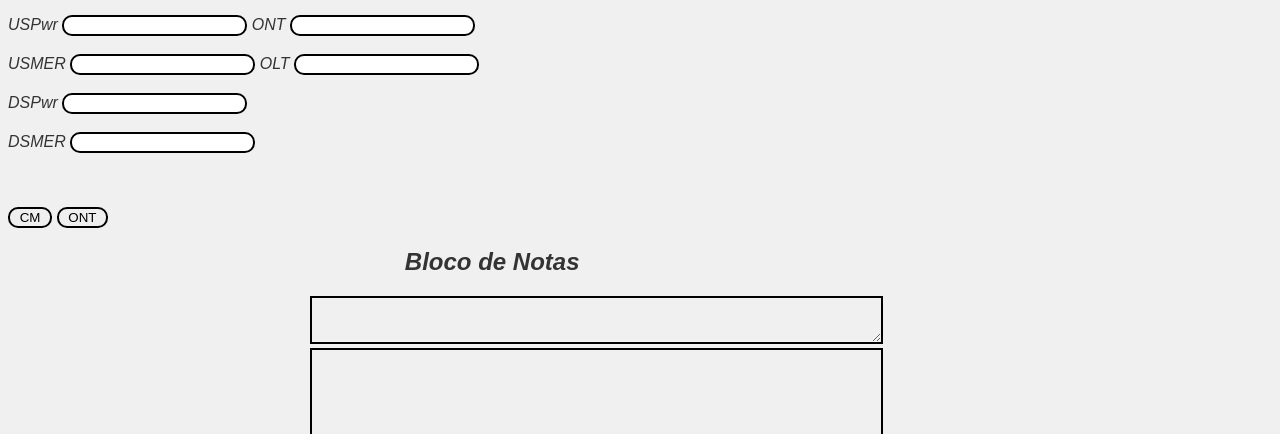
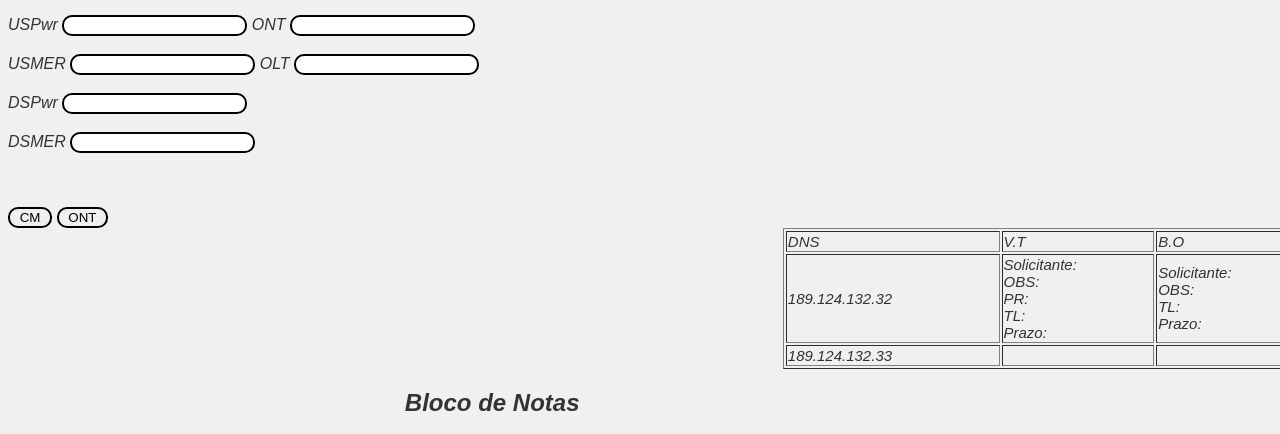
Before and after one commit to edgarbcc/projeto, a plain HTML site: page sinal.html in a window 1280 px wide. Shown: the part 293-727 px from the top of the page. Drawn offline with Linux system fonts and the light colour scheme.

Commit message:
Update sinal.html

```diff
--- a/sinal.html
+++ b/sinal.html
@@ -64,6 +64,43 @@
 
             <input type="button" value=" CM " name = "botaocm" onclick="botaocm()">
             <input type="button" value=" ONT " name = "botaoont" onclick="botaoont()">
+
+            <table border="1">
+
+                <thead>
+                <tr>
+                    <td>DNS</td>
+                    <td>V.T</td>
+                    <td>B.O</td>
+                </tr>
+                </thead>
+
+                <thead>
+                    <tr>
+                        <td> 189.124.132.32</td>
+                        <td>Solicitante: <br>
+                            OBS: <br>
+                            PR: <br>
+                            TL: <br>
+                            Prazo: <br></td>
+                        <td>Solicitante: <br>
+                            OBS: <br>
+                            TL: <br>
+                            Prazo: <br></td>
+                    </tr>
+                    </thead>
+
+                    <thead>
+                        <tr>
+                            <td> 189.124.132.33</td>
+                            <td></td>
+                            <td></td>
+                        </tr>
+                        </thead>
+
+
+
+            </table>
 
              </div>
 
```
